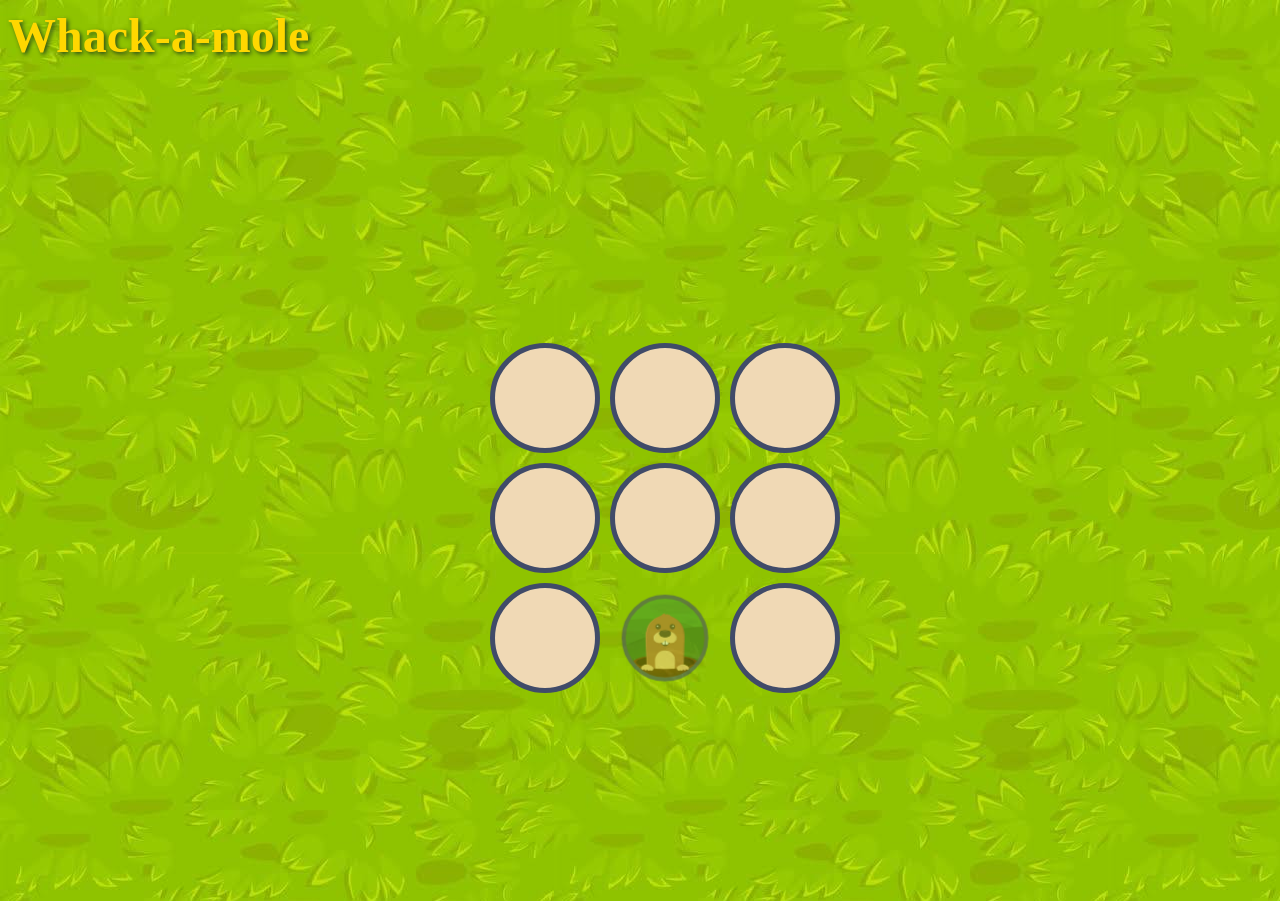
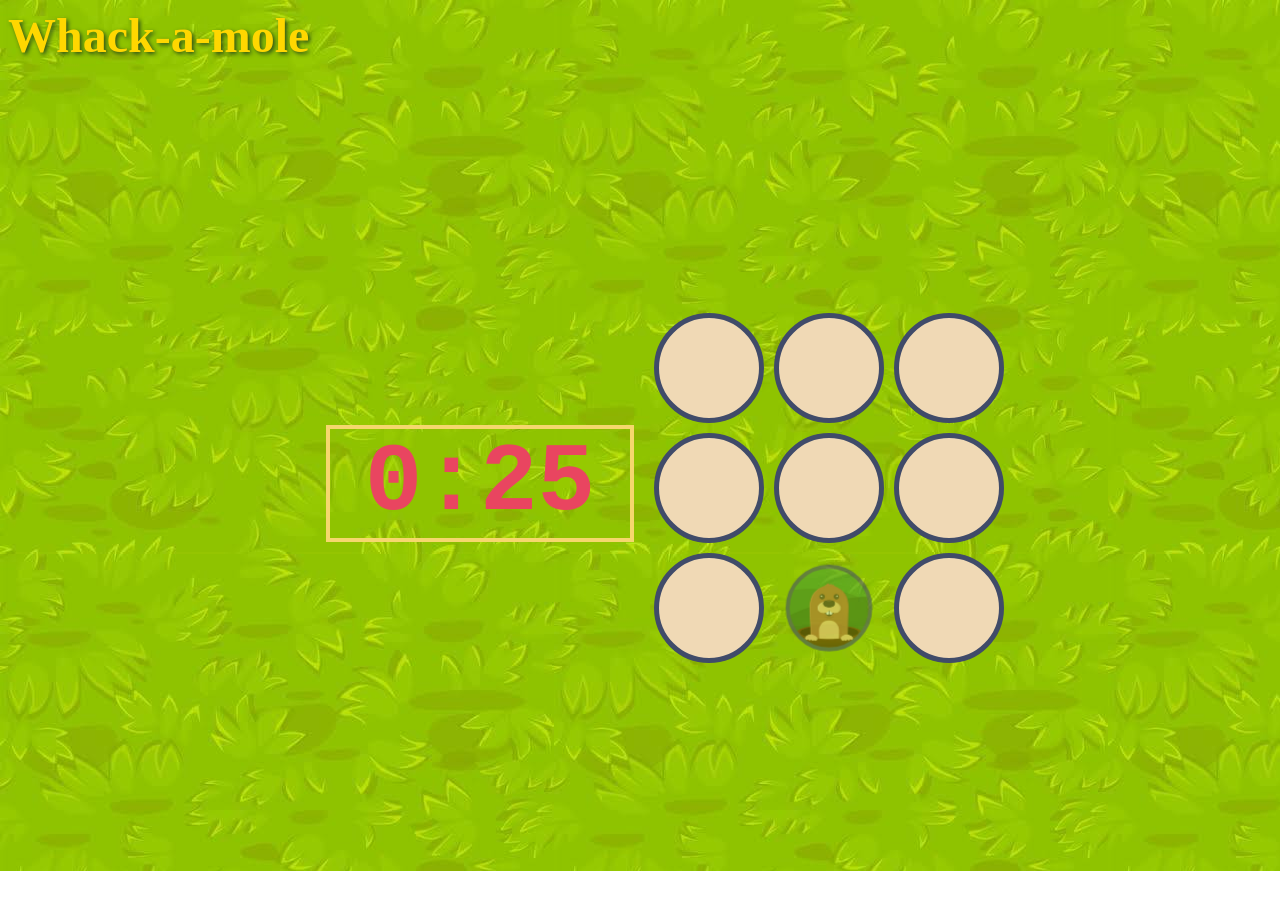
Before and after one commit to Haruki-Nguyen1809/Whack-a-mole, a plain HTML site: page index.html in a window 1280 px wide. After the commit the page ends 871 px from the top, so only its background shows below. Drawn offline with Linux system fonts and the light colour scheme.

Commit message:
make a few changes

```diff
--- a/index.html
+++ b/index.html
@@ -8,8 +8,10 @@
 </head>
 <body>
     <h1>Whack-a-mole</h1>
-    <p id="point"></p>
+    <p id="point" class="text"></p>
+    <p id="message" class="text"></p>
     <div class="flex-container">
+        <div id="timer"></div>
         <div class="container">
             <div id="hole0" class="hole"></div>
             <div id="hole1" class="hole"></div>
--- a/index.js
+++ b/index.js
@@ -2,7 +2,11 @@ let currentMole = null;
 let numberOfDivs = document.querySelectorAll('.hole').length;
 const pointEl = document.getElementById('point');
 let point = 0;
-
+let moveMoleTimeID;
+let timerID;
+let timeLeft = 30;
+const timerEl = document.getElementById('timer');
+const messageEl = document.getElementById('message');
 
 for (let i = 0; i < numberOfDivs; i++) {
     document.querySelectorAll('.hole')[i].addEventListener('click', function() {
@@ -17,8 +21,6 @@ for (let i = 0; i < numberOfDivs; i++) {
     })
 }
 
-
-
 function moveMole() {
     if (currentMole !== null) {
         let removeMole = document.getElementById(currentMole);
@@ -30,4 +32,14 @@ function moveMole() {
     addMole.classList.add('mole');
 }
 
-setInterval(moveMole, 1000);
+moveMoleTimeID = setInterval(moveMole, 1000);
+
+timerID = setInterval(function() {
+    timeLeft--;
+    timerEl.textContent = `0:${timeLeft}`;
+    if (timeLeft === 0) {
+        clearInterval(timerID);
+        clearInterval(moveMoleTimeID);
+        messageEl.textContent = `Time's up, your final score is ${point}`;
+    }
+},1000)
--- a/style.css
+++ b/style.css
@@ -53,3 +53,19 @@ p {
     0% { transform: scale(0.5); opacity: 0; }
     100% { transform: scale(1); opacity: 1; }
 }
+
+#timer {
+    font-size: 6rem;
+    font-weight: bold;
+    margin-top: 40px;
+    font-family: 'Courier New', monospace;
+    color: #e94560;
+    border: 4px solid #f5d76e;
+    width: 300px;
+    margin-right: 20px;
+    text-align: center;
+}
+
+.text {
+    margin: 0;
+}
```
